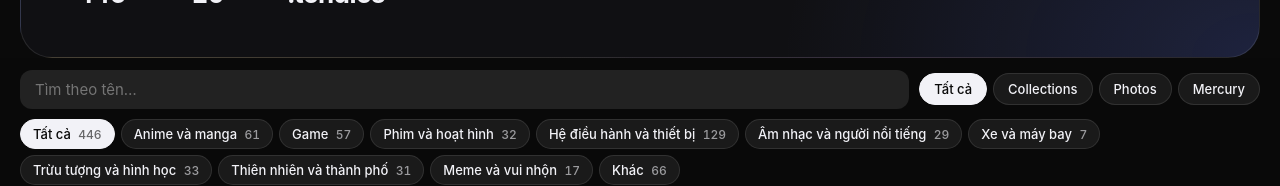
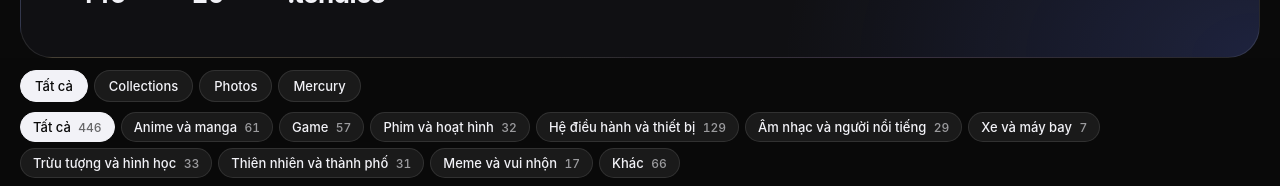
Before and after one commit to huybopbi/posterboard, a Next.js app: page / in a window 1280 px wide. Shown: the part 607-793 px from the top of the page. Built offline with nearby package versions, Linux system fonts and the light colour scheme.

Commit message:
Remove the duplicate search box from the sticky toolbar.

```diff
--- a/app/components/Gallery.tsx
+++ b/app/components/Gallery.tsx
@@ -124,13 +124,6 @@ export function Gallery({ items, assetBase = "" }: Props) {
 
       {/* Sticky toolbar */}
       <div className="toolbar" ref={toolbarRef}>
-        <input
-          className="search"
-          value={query}
-          placeholder="Tìm theo tên…"
-          aria-label="Tìm theo tên"
-          onChange={(e) => setQuery(e.target.value)}
-        />
         <div className="filters">
           {filters.map((f) => (
             <button
--- a/app/globals.css
+++ b/app/globals.css
@@ -317,20 +317,6 @@ button, input { font: inherit; color: inherit; }
   border-bottom: 1px solid var(--line);
 }
 
-.search {
-  flex: 1 1 200px;
-  background: rgba(255, 255, 255, 0.10);
-  border: 1px solid transparent;
-  border-radius: 12px;
-  padding: 9px 14px;
-  font-size: 15px;
-  outline: none;
-  transition: background 0.15s, border-color 0.15s;
-}
-.search:focus {
-  background: rgba(255, 255, 255, 0.14);
-  border-color: rgba(255, 255, 255, 0.22);
-}
 
 .filters {
   display: flex;
```
